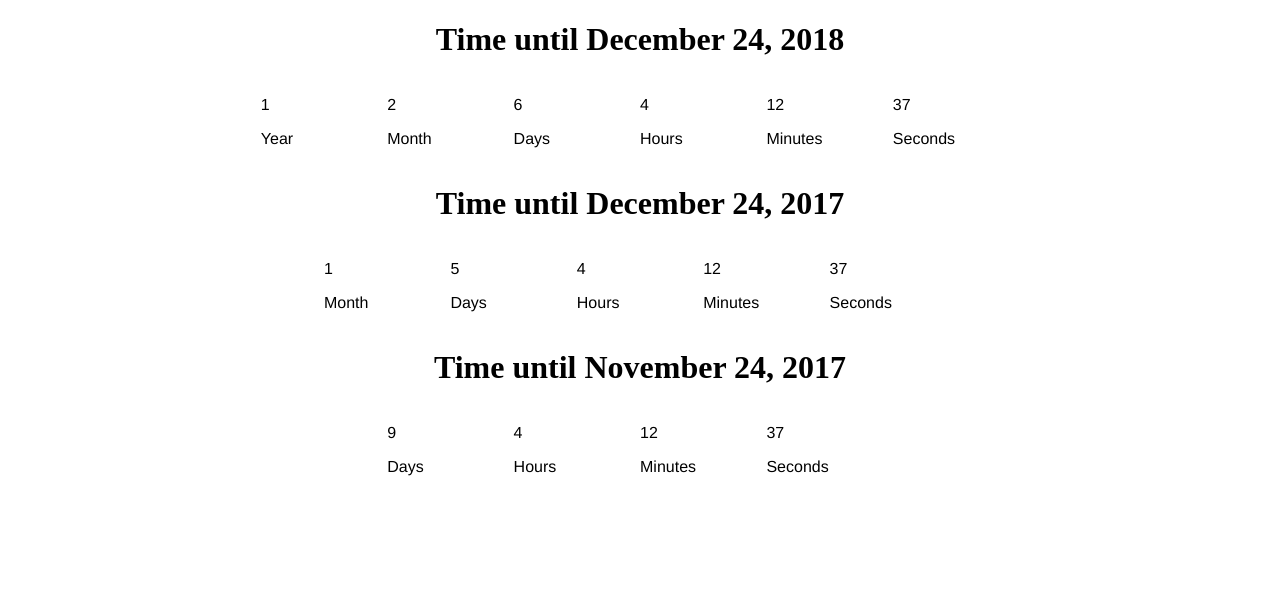
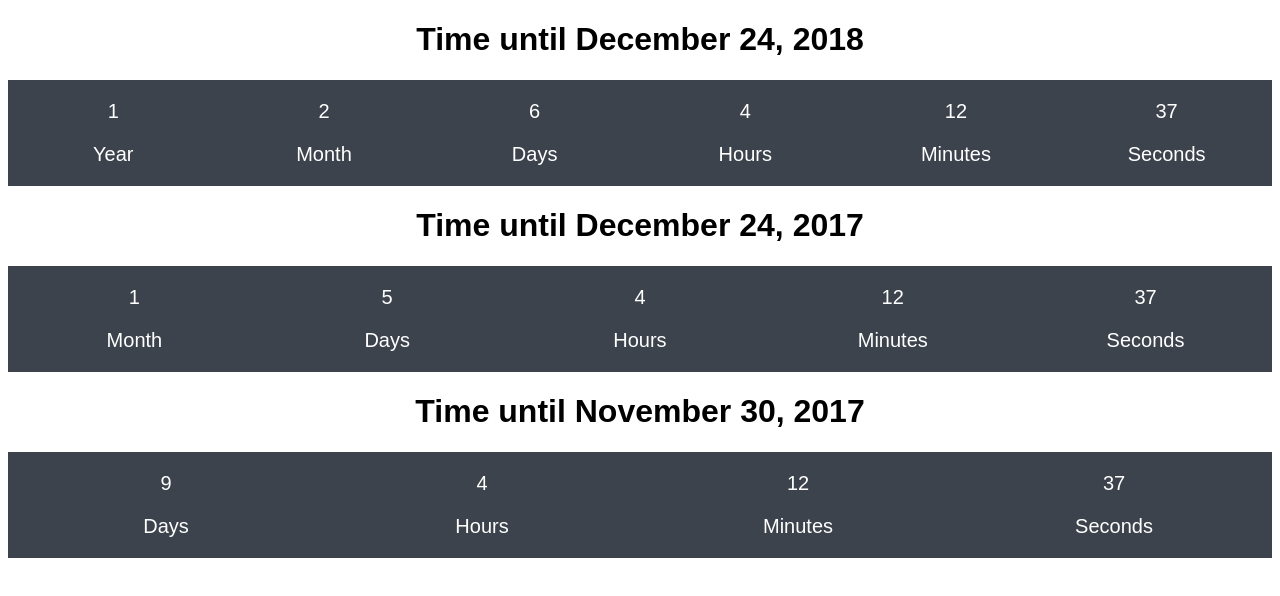
Before and after one commit to fdelacruzsoto/ng-countdown, an Angular app: page / in a window 1280 px wide. Shown: the top 596 px of the page. Built offline with nearby package versions, Linux system fonts and the light colour scheme.

Commit message:
Add some style
Add a few css styles so the timer looks better

```diff
--- a/src/app/components/app/app.component.css
+++ b/src/app/components/app/app.component.css
@@ -0,0 +1,3 @@
+div {
+  font-family: Arial;
+}
--- a/src/app/components/app/app.component.html
+++ b/src/app/components/app/app.component.html
@@ -17,7 +17,7 @@
 
 <div style="text-align:center">
   <h1>
-    Time until November 24, 2017
+    Time until November 30, 2017
   </h1>
 </div>
 
--- a/src/app/components/countdown/countdown.component.css
+++ b/src/app/components/countdown/countdown.component.css
@@ -1,15 +1,21 @@
 .countdown-timer {
+  background-color: #3c434c;
+  font-size:20px;
+  color:white;
   display: flex;
   align-items: center;
   justify-content: center;
-  font-family: "Helvetica Neue", Arial, Helvetica, sans-serif;
-
+  font-family: Arial;
 }
 
 .measurements {
   flex: 0.1;
+  align-items: center;
+  justify-content: center;
+  text-align: center;
+  margin: auto;
 }
 
 .divider {
-  float: right;
+  float: center;
 }
```
